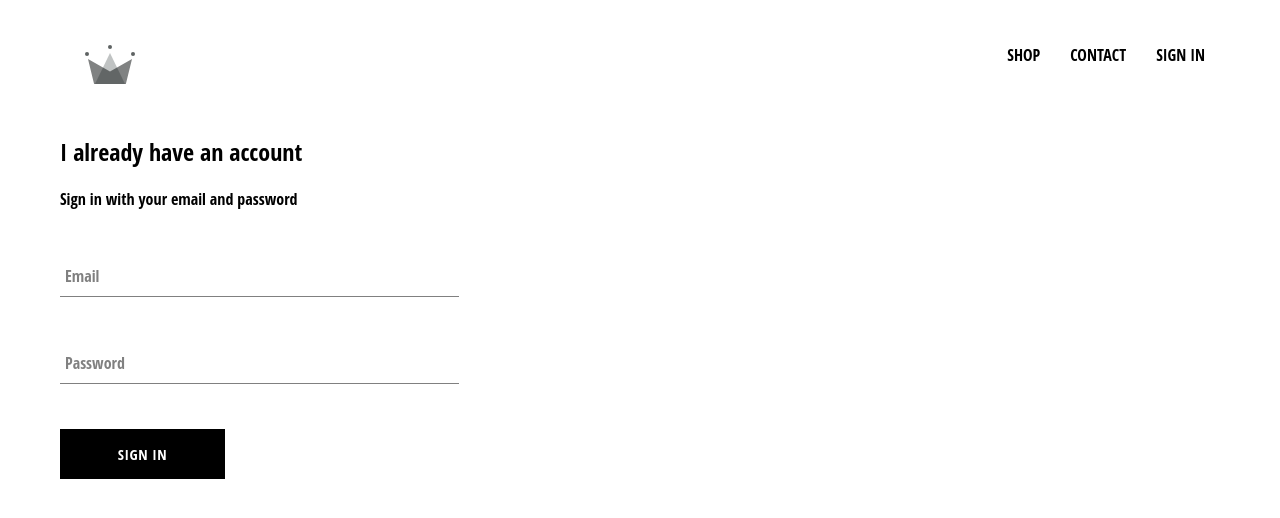
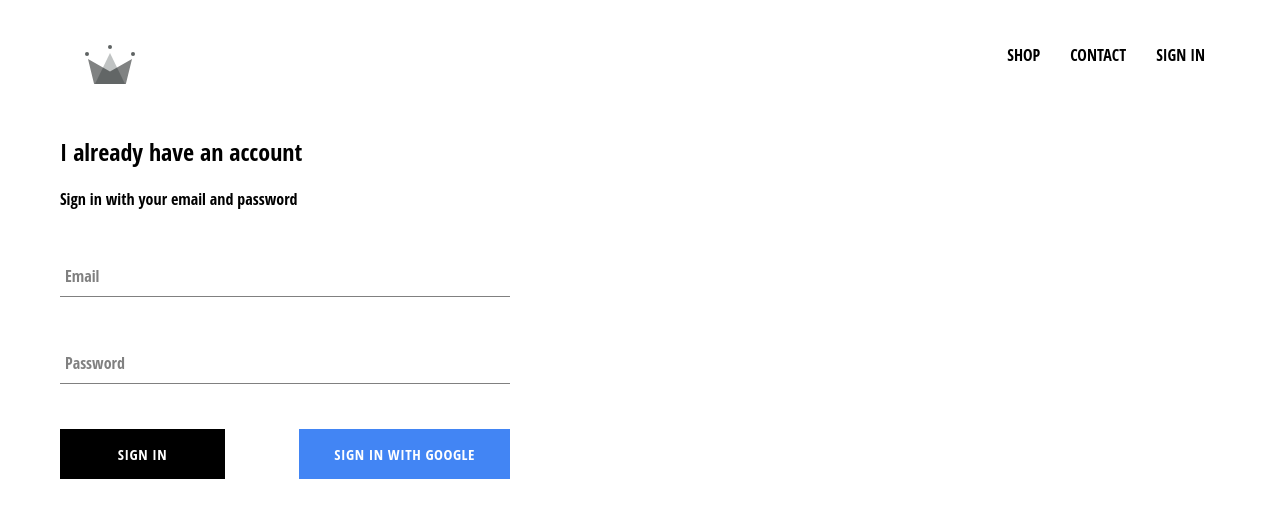
Before and after one commit to IdrisIsra/ecom_app, a React (Create React App) app: page /signin in a window 1280 px wide. Shown: the top 518 px of the page. Built offline with nearby package versions, Linux system fonts and the light colour scheme; no server answers.

Commit message:
integrated firebase, added sign in page with sign in and google sign in,

```diff
--- a/package.json
+++ b/package.json
@@ -6,6 +6,7 @@
     "@testing-library/jest-dom": "^4.2.4",
     "@testing-library/react": "^9.4.1",
     "@testing-library/user-event": "^7.2.1",
+    "firebase": "^7.16.0",
     "node-sass": "^4.13.1",
     "react": "^16.12.0",
     "react-dom": "^16.12.0",
--- a/src/App.css
+++ b/src/App.css
@@ -7,3 +7,7 @@
     text-decoration: none;
     color: black;
 }
+
+* {
+    box-sizing: border-box;
+}
--- a/src/App.js
+++ b/src/App.js
@@ -6,12 +6,37 @@
 import ShopPage from './pages/shop/shop.component'
 import SignInAndSignUpPage from './pages/sign-in-and-sign-up/sign-in-and-sign-up.component'
 import Header from './components/header/header.component'
+import { auth } from './firebase/firebase.utils'
 
 
-function App() {
+class App extends React.Component {
+  constructor() {
+    super();
+
+    this.state = {
+      currentUser: null
+    }
+  }
+
+  unsubscribeFromAuth = null
+
+
+  componentDidMount() {
+    this.unsubscribeFromAuth = auth.onAuthStateChanged(user => {
+      this.setState({ currentUser: user });
+
+      console.log(user);
+    })
+  }
+
+  componentWillUnmount() {
+    this.unsubscribeFromAuth();
+  }
+
+  render () {
     return (
       <div className="App">
-      <Header />
+        <Header currentUser={this.state.currentUser} />
         <Switch>
           <Route exact path='/' component={HomePage} />
           <Route exact path='/shop' component={ShopPage} />
@@ -20,5 +45,6 @@
       </div>
     );
   }
+}
 
 export default App;
--- a/src/components/custom-button/custom-button.component.jsx
+++ b/src/components/custom-button/custom-button.component.jsx
@@ -2,8 +2,8 @@
 
 import './custom-button.styles.scss'
 
-const CustomButton = ({ children, ...otherProps }) => (
-    <button className='custom-button' {...otherProps}>
+const CustomButton = ({ children, isGoogleSignIn, ...otherProps }) => (
+    <button className={`${isGoogleSignIn ? 'google-sign-in' : ''} custom-button`} {...otherProps}>
         {children}
     </button>
 )
--- a/src/components/custom-button/custom-button.styles.scss
+++ b/src/components/custom-button/custom-button.styles.scss
@@ -19,4 +19,14 @@
       color: black;
       border: 1px solid black;
     }
+
+    &.google-sign-in {
+      background-color: #4285f4;
+      color: white;
+
+      &:hover {
+        background-color: #357ae8;
+        border: none;
+      }
+    }
   }
--- a/src/components/header/header.component.jsx
+++ b/src/components/header/header.component.jsx
@@ -1,20 +1,26 @@
 import React from 'react';
 import { Link } from 'react-router-dom';
+
+import { auth } from '../../firebase/firebase.utils'
 
 import { ReactComponent as Logo } from '../../assets/logo.svg'
 
 import './header.styles.scss';
 
-const Header = () => (
+const Header = ({ currentUser }) => (
     <div className='header'>
         <Link className='logo-container' to='/'>
-            <Logo className/>
+            <Logo className="logo"/>
         </Link>
         <div className='options'>
             <Link className='option' to='/shop'>SHOP</Link>
-            <Link className='option' to=''>CONTACT</Link>
-            <Link className='option' to='/signin'>SIGN IN</Link>
-            <Link></Link>
+            <Link className='option' to='/'>CONTACT</Link>
+            {
+                currentUser ?
+                <div className='option' onClick={() => auth.signOut()}>SIGN OUT</div>
+                :
+                <Link className='option' to='/signin'>SIGN IN</Link>
+            }
         </div>
     </div>
 )
--- a/src/components/header/header.styles.scss
+++ b/src/components/header/header.styles.scss
@@ -20,6 +20,7 @@
 
       .option {
         padding: 10px 15px;
+        cursor: pointer;
       }
     }
   }
--- a/src/components/sign-in/sign-in.component.jsx
+++ b/src/components/sign-in/sign-in.component.jsx
@@ -1,6 +1,8 @@
 import React from 'react';
 import FormInput from '../form-input/form-input.component'
 import CustomButton from '../custom-button/custom-button.component'
+
+import { signInWithGoogle } from '../../firebase/firebase.utils'
 
 import './sign-in.styles.scss';
 
@@ -35,7 +37,10 @@
             <form onSubmit={this.handleSubmit}>
                 <FormInput handleChange={this.handleChange} name="email" type="email" value={this.state.email} label="Email" required />
                 <FormInput handleChange={this.handleChange} name="password" type="password" value={this.state.password} label="Password" required />
-                <CustomButton type="submit">Sign In</CustomButton>
+                <div className="buttons">
+                    <CustomButton type="submit">Sign in</CustomButton>
+                    <CustomButton onClick={signInWithGoogle} isGoogleSignIn>Sign in with Google</CustomButton>
+                </div>
             </form>
         </div>)
     }
--- a/src/components/sign-in/sign-in.styles.scss
+++ b/src/components/sign-in/sign-in.styles.scss
@@ -1,5 +1,10 @@
 .sign-in {
-    width: 30vw;
+    width: 450px;
     display: flex;
     flex-direction: column;
 }
+
+.buttons {
+    display: flex;
+    justify-content: space-between;
+}
--- /dev/null
+++ b/src/firebase/firebase.utils.js
@@ -0,0 +1,25 @@
+import firebase from 'firebase/app';
+import 'firebase/firestore';
+import 'firebase/auth';
+
+const config = {
+    apiKey: "AIzaSyBlpAbAD4XOllmY4CS2hSNQ-bKWbPJhzV0",
+    authDomain: "ecomm-db-e117e.firebaseapp.com",
+    databaseURL: "https://ecomm-db-e117e.firebaseio.com",
+    projectId: "ecomm-db-e117e",
+    storageBucket: "ecomm-db-e117e.appspot.com",
+    messagingSenderId: "948732639037",
+    appId: "1:948732639037:web:97548c4fed51d0c8a2f754",
+    measurementId: "G-VZHS95HBWK"
+  };
+
+  firebase.initializeApp(config);
+
+  export const auth = firebase.auth();
+  export const firestore = firebase.firestore();
+
+  const provider = new firebase.auth.GoogleAuthProvider();
+  provider.setCustomParameters({ prompt: 'select_account' });
+  export const signInWithGoogle = () => auth.signInWithPopup(provider);
+
+  export default firebase;
```
Also changed, not shown: 1 other file (tests, documents, lock files or other folders). Lines whose indentation alone changed are shown as unchanged.
